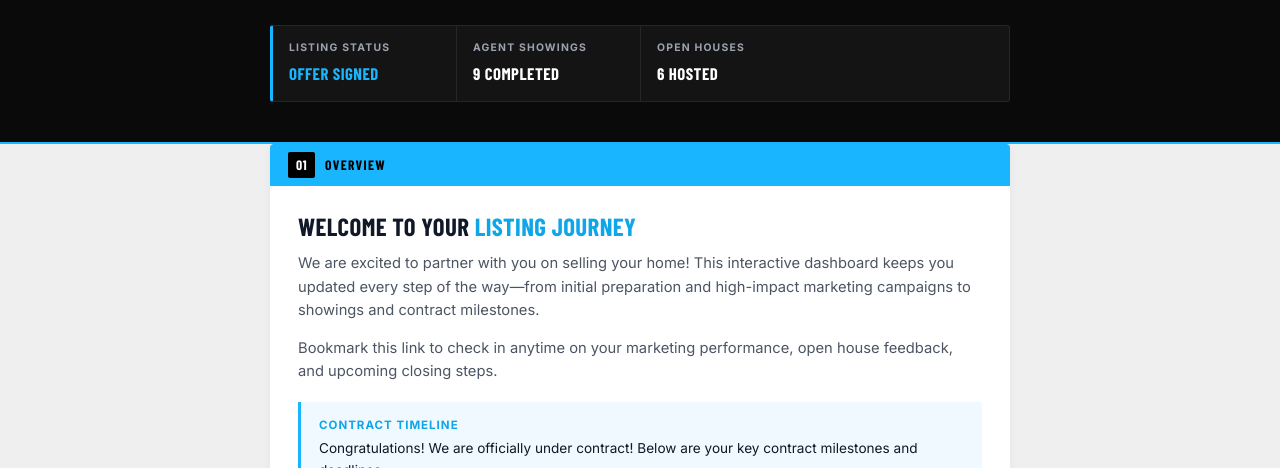
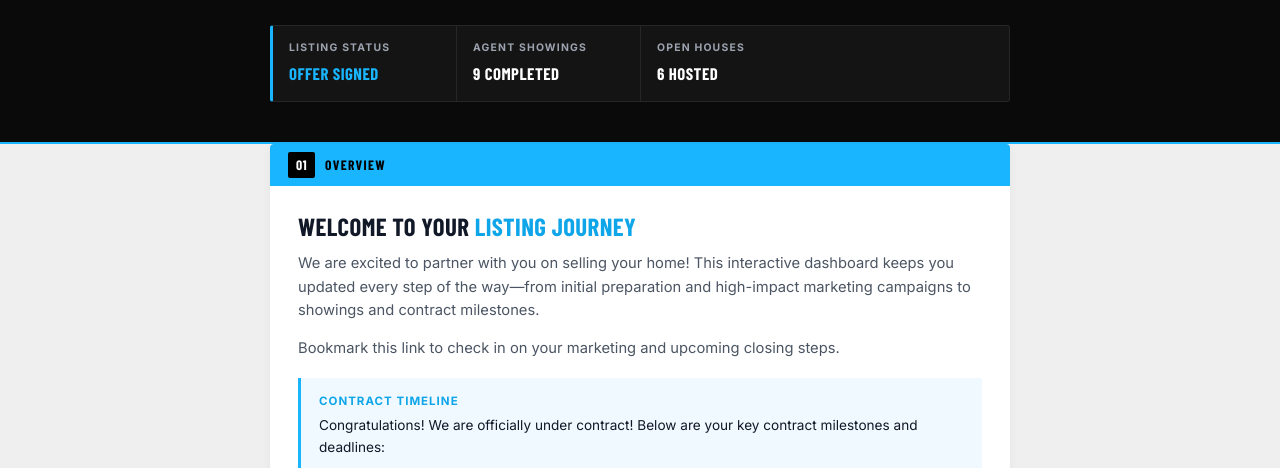
Before and after one commit to sheenatabraham/5925-Almeda-Unit-12711, a plain HTML site: page index.html in a window 1280 px wide. Shown: the part 321-789 px from the top of the page. Drawn offline with nearby package versions, Linux system fonts and the light colour scheme; a web font is replaced by a local one.

Commit message:
Update index.html

```diff
--- a/index.html
+++ b/index.html
@@ -823,7 +823,7 @@
           We are excited to partner with you on selling your home! This interactive dashboard keeps you updated every step of the way—from initial preparation and high-impact marketing campaigns to showings and contract milestones.
         </p>
         <p>
-          Bookmark this link to check in anytime on your marketing performance, open house feedback, and upcoming closing steps.
+          Bookmark this link to check in on your marketing and upcoming closing steps.
         </p>
         <div class="callout-box">
           <div class="callout-title">Contract Timeline</div>
```
